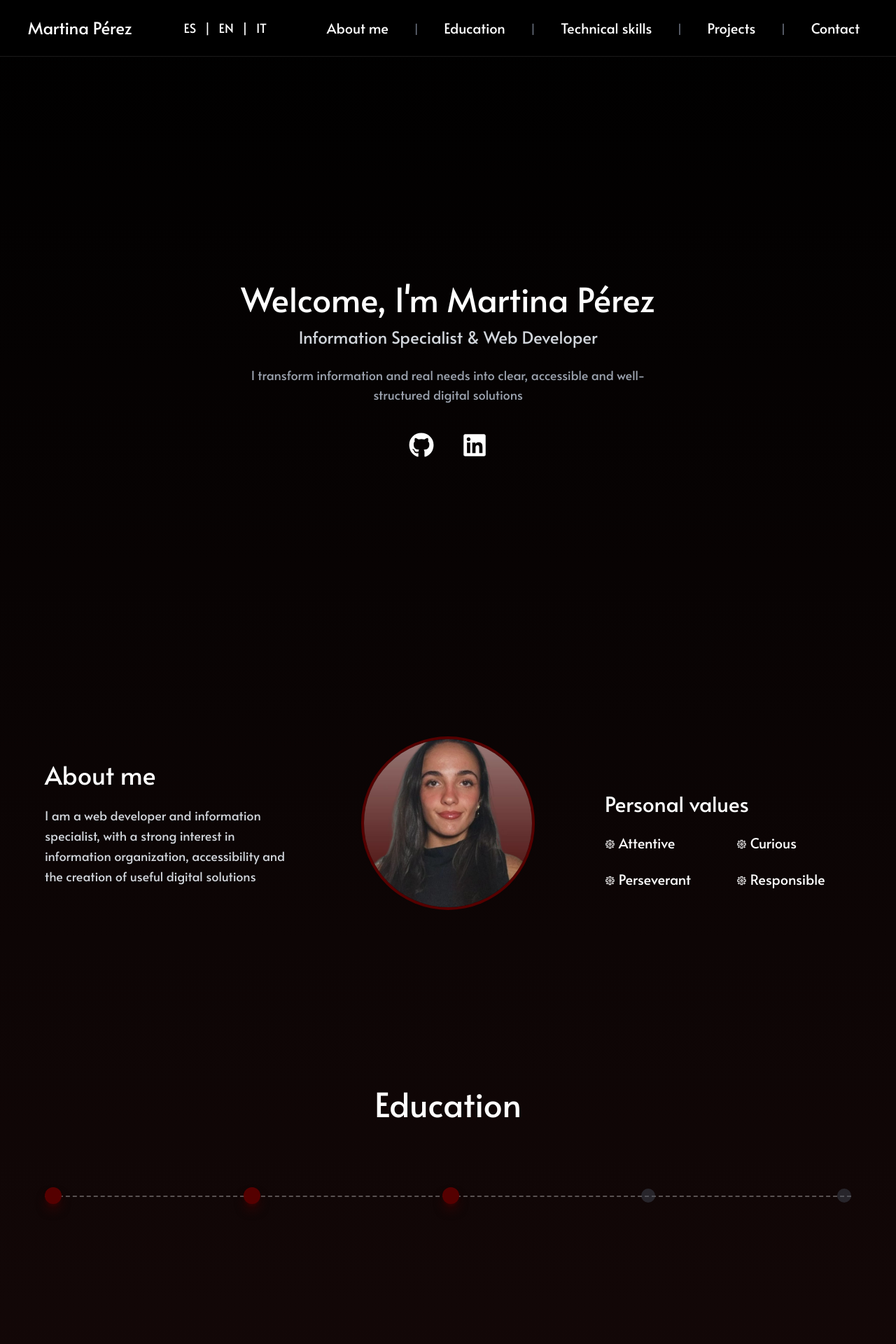
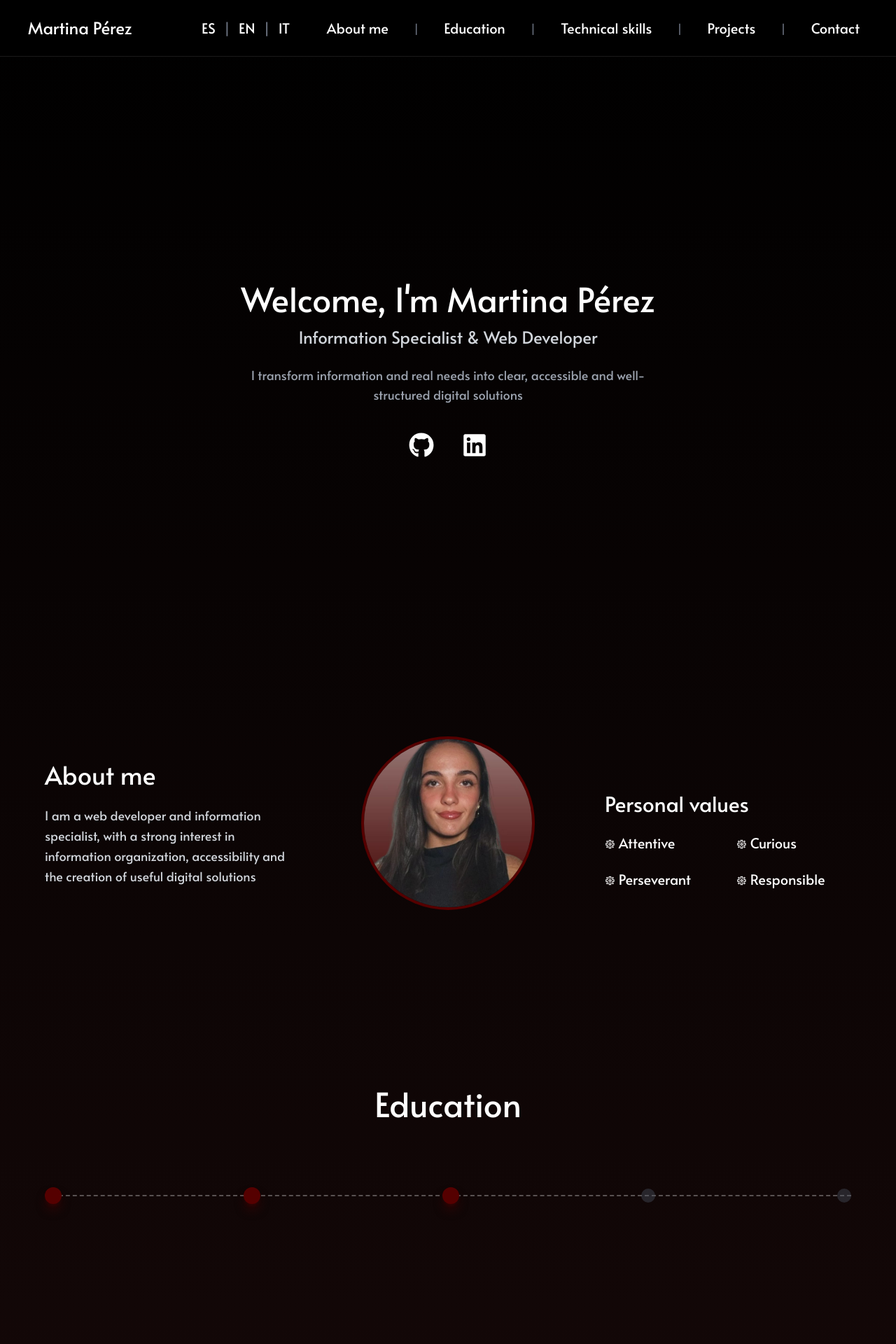
Before and after one commit to martinapm/martinapm-portfolioweb, a React (Vite) app: page / in a window 1280 px wide. Shown: the top 1920 px of the page at 70% size. Built offline with nearby package versions, Linux system fonts and the light colour scheme; a web font is replaced by a local one.

Commit message:
Portfolio Web

```diff
--- a/src/components/LanguageSwitcher.tsx
+++ b/src/components/LanguageSwitcher.tsx
@@ -3,18 +3,27 @@ import { useTranslation } from "react-i18next";
 const LanguageSwitcher = () => {
     const { i18n } = useTranslation();
 
+    const languages = [
+        { code: "es", label: "ES" },
+        { code: "en", label: "EN" },
+        { code: "it", label: "IT" },
+    ];
+
     return (
-        <div className="flex items-center gap-3 text-lg">
-            {["es", "en", "it"].map((lng, index) => (
-                <span key={lng} className="flex items-center gap-3">
-          <button
-              onClick={() => i18n.changeLanguage(lng)}
-              className="hover:text-[#550000] transition"
-          >
-            {lng.toUpperCase()}
-          </button>
-                    {index < 2 && <span>|</span>}
-        </span>
+        <div className="flex items-center gap-3 text-xl">
+            {languages.map((lang, index) => (
+                <div key={lang.code} className="flex items-center gap-3">
+                    <button
+                        onClick={() => i18n.changeLanguage(lang.code)}
+                        className="text-white transition hover:text-[#550000]"
+                    >
+                        {lang.label}
+                    </button>
+
+                    {index < languages.length - 1 && (
+                        <span className="text-gray-500">|</span>
+                    )}
+                </div>
             ))}
         </div>
     );
--- a/src/components/Navbar.tsx
+++ b/src/components/Navbar.tsx
@@ -1,32 +1,38 @@
+import { useState } from "react";
 import { Link as ScrollLink } from "react-scroll";
 import { useTranslation } from "react-i18next";
 import LanguageSwitcher from "./LanguageSwitcher";
 
 const Navbar = () => {
     const { t } = useTranslation();
+    const [open, setOpen] = useState(false);
 
     const item =
-        "cursor-pointer px-3 text-xl transition-colors duration-300 hover:text-[#550000]";
+        "cursor-pointer px-3 text-xl whitespace-nowrap transition-colors duration-300 hover:text-[#550000]";
 
     return (
         <nav className="fixed top-0 w-full z-50 backdrop-blur-md bg-black/70 border-b border-white/10">
-            <div className="flex items-center justify-between px-10 py-6 font-heading">
+            <div className="w-full flex items-center px-10 py-6 font-heading">
 
                 {/* IZQUIERDA */}
+                <div className="flex-1">
                     <ScrollLink
                         to="home"
                         smooth
                         duration={500}
-                    className="cursor-pointer text-2xl hover:text-[#550000] transition"
+                        className="cursor-pointer text-2xl hover:text-[#550000] transition whitespace-nowrap"
                     >
                         Martina Pérez
                     </ScrollLink>
+                </div>
 
-                {/* CENTRO */}
+                {/* CENTRO (IDIOMAS - DESKTOP) */}
+                <div className="hidden md:flex justify-center flex-1">
                     <LanguageSwitcher />
+                </div>
 
-                {/* DERECHA */}
-                <div className="flex items-center gap-6">
+                {/* DERECHA (DESKTOP) */}
+                <div className="hidden md:flex justify-end flex-1 items-center gap-6">
                     <ScrollLink to="about" smooth duration={500} className={item}>
                         {t("nav.about")}
                     </ScrollLink>
@@ -55,7 +61,45 @@ const Navbar = () => {
                         {t("nav.contact")}
                     </ScrollLink>
                 </div>
+
+                {/* HAMBURGUESA (MÓVIL) */}
+                <button
+                    className="md:hidden text-3xl hover:text-[#550000] transition"
+                    onClick={() => setOpen(!open)}
+                >
+                    ☰
+                </button>
             </div>
+
+            {/* MENÚ MÓVIL */}
+            {open && (
+                <div className="md:hidden bg-black/95 backdrop-blur-xl border-t border-white/10 px-8 py-10 space-y-8 text-center">
+
+                    {/* IDIOMAS */}
+                    <div className="flex justify-center">
+                        <LanguageSwitcher />
+                    </div>
+
+                    {/* SECCIONES */}
+                    <div className="flex flex-col gap-6">
+                        <ScrollLink to="about" smooth duration={500} onClick={() => setOpen(false)} className="text-2xl whitespace-nowrap hover:text-[#550000]">
+                            {t("nav.about")}
+                        </ScrollLink>
+                        <ScrollLink to="education" smooth duration={500} onClick={() => setOpen(false)} className="text-2xl whitespace-nowrap hover:text-[#550000]">
+                            {t("nav.education")}
+                        </ScrollLink>
+                        <ScrollLink to="tools" smooth duration={500} onClick={() => setOpen(false)} className="text-2xl whitespace-nowrap hover:text-[#550000]">
+                            {t("nav.tools")}
+                        </ScrollLink>
+                        <ScrollLink to="projects" smooth duration={500} onClick={() => setOpen(false)} className="text-2xl whitespace-nowrap hover:text-[#550000]">
+                            {t("nav.projects")}
+                        </ScrollLink>
+                        <ScrollLink to="contact" smooth duration={500} onClick={() => setOpen(false)} className="text-2xl whitespace-nowrap hover:text-[#550000]">
+                            {t("nav.contact")}
+                        </ScrollLink>
+                    </div>
+                </div>
+            )}
         </nav>
     );
 };
--- a/src/i18n/locales/en.json
+++ b/src/i18n/locales/en.json
@@ -39,7 +39,7 @@
       "year": "2024 – 2026"
     },
     "degree3": {
-      "title": "Professional internship",
+      "title": "Professional Internship",
       "place": "NTT DATA",
       "year": "2025"
     }
--- a/src/i18n/locales/es.json
+++ b/src/i18n/locales/es.json
@@ -39,7 +39,7 @@
       "year": "2024 – 2026"
     },
     "degree3": {
-      "title": "Prácticas profesionales",
+      "title": "Prácticas Profesionales",
       "place": "NTT DATA",
       "year": "2025"
     }
--- a/src/i18n/locales/it.json
+++ b/src/i18n/locales/it.json
@@ -39,7 +39,7 @@
       "year": "2024 – 2026"
     },
     "degree3": {
-      "title": "Tirocinio professionale",
+      "title": "Tirocinio Professionale",
       "place": "NTT DATA",
       "year": "2025"
     }
--- a/src/pages/Education.tsx
+++ b/src/pages/Education.tsx
@@ -1,65 +1,68 @@
+import { useState } from "react";
 import { useTranslation } from "react-i18next";
 
 const Education = () => {
     const { t } = useTranslation();
-
-    const items = [
-        t("education.degree1"),
-        t("education.degree2"),
-        t("education.degree3"),
-    ];
+    const [active, setActive] = useState<number | null>(null);
 
     return (
-        <section
-            id="education"
-            className="min-h-screen px-10 py-32 text-white"
-        >
+        <section id="education" className="min-h-screen px-10 py-32 text-white">
             <h2 className="text-5xl font-heading text-center mb-24">
                 {t("education.title")}
             </h2>
 
             <div className="relative max-w-6xl mx-auto">
-                {/* LÍNEA DISCONTINUA */}
-                <div className="absolute top-1/2 w-full border-t-2 border-dashed border-white/30" />
+                {/* CONTENEDOR PRINCIPAL CON LÍNEA DE FONDO */}
+                <div className="relative">
+                    {/* LÍNEA QUE ATRAVIESA TODOS LOS PUNTOS */}
+                    <div className="absolute top-1/2 left-0 right-0 transform -translate-y-1/2 border-t-2 border-dashed border-white/30 z-0" />
 
-                <div className="relative flex justify-between items-center">
-                    {items.map((_, index) => (
-                        <div key={index} className="relative group">
-
-                            {/* PUNTO ACTIVO */}
-                            <div className="
-                                w-6 h-6 rounded-full
-                                bg-[#550000]
+                    {/* CONTENEDOR DE PUNTOS (POR ENCIMA DE LA LÍNEA) */}
+                    <div className="relative flex justify-between items-center z-10">
+                        {[1, 2, 3].map((i) => (
+                            <button
+                                key={i}
+                                onMouseEnter={() => setActive(i)}
+                                onMouseLeave={() => setActive(null)}
+                                onClick={() => setActive(i)}
+                                className="focus:outline-none relative z-20"
+                            >
+                                <div
+                                    className="
+                                        w-6 h-6 rounded-full bg-[#550000]
                                         shadow-lg shadow-[#550000]/60
                                         transition-all duration-300
-                                group-hover:scale-125
-                                group-hover:shadow-[0_0_20px_rgba(85,0,0,0.9)]
-                            " />
+                                        hover:scale-125 hover:shadow-[#550000]/90
+                                    "
+                                />
+                            </button>
+                        ))}
 
-                            {/* TOOLTIP */}
-                            <div className="absolute -top-36 left-1/2 -translate-x-1/2 w-72 opacity-0 group-hover:opacity-100 transition duration-300 pointer-events-none">
-                                <div className="bg-black/90 backdrop-blur-md p-5 rounded-xl text-center border border-white/10">
-                                    <p className="text-lg font-semibold">
-                                        {t(`education.degree${index + 1}.title`)}
+                        {/* PUNTOS GRISES (FUTURO) */}
+                        {[1, 2].map((_, i) => (
+                            <div
+                                key={i}
+                                className="w-5 h-5 rounded-full bg-gray-600 opacity-40 relative z-20"
+                            />
+                        ))}
+                    </div>
+                </div>
+
+                {/* PANEL CENTRAL */}
+                <div className="mt-20 min-h-[160px] flex justify-center items-start">
+                    {active && (
+                        <div className="w-full max-w-xl bg-black/90 backdrop-blur-md p-6 rounded-xl text-center">
+                            <p className="text-xl font-semibold">
+                                {t(`education.degree${active}.title`)}
                             </p>
                             <p className="text-gray-400">
-                                        {t(`education.degree${index + 1}.place`)}
+                                {t(`education.degree${active}.place`)}
                             </p>
                             <p className="text-gray-500">
-                                        {t(`education.degree${index + 1}.year`)}
+                                {t(`education.degree${active}.year`)}
                             </p>
                         </div>
-                            </div>
-                        </div>
-                    ))}
-
-                    {/* FUTURO (INACTIVO) */}
-                    {[1, 2].map((_, i) => (
-                        <div
-                            key={`future-${i}`}
-                            className="w-5 h-5 rounded-full bg-gray-600 opacity-40"
-                        />
-                    ))}
+                    )}
                 </div>
             </div>
         </section>
```
Lines whose indentation alone changed are shown as unchanged.
